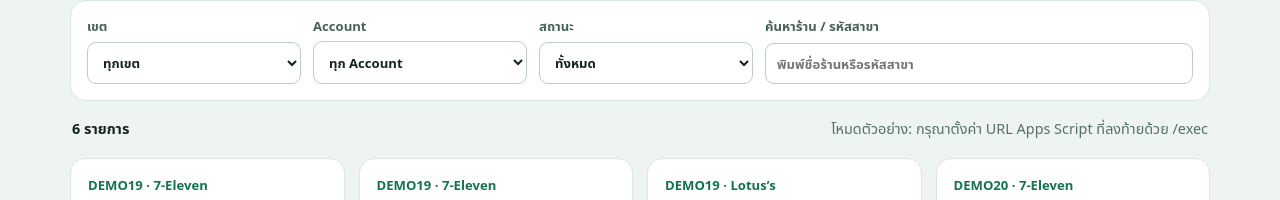
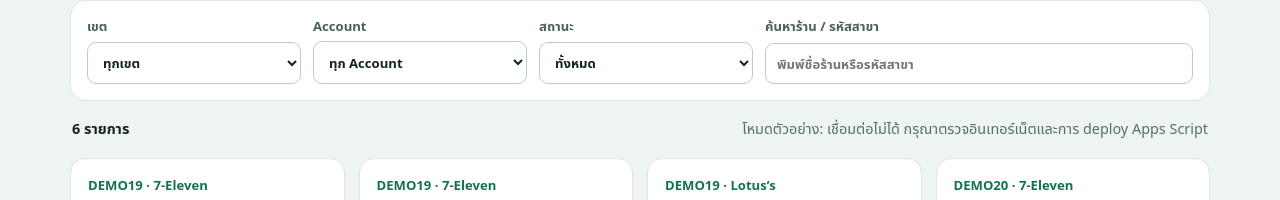
Before and after one commit to surakiatforwork-art/SME_SUPNUT, a website built with Vite: page index.html in a window 1280 px wide. Shown: the part 175-375 px from the top of the page. Built offline with nearby package versions, Linux system fonts and the light colour scheme; no server answers.

Commit message:
Load Apps Script configuration in app

```diff
--- a/index.html
+++ b/index.html
@@ -1,2 +1,2 @@
 <!doctype html>
-<html lang="th"><head><meta charset="UTF-8"><meta name="viewport" content="width=device-width, initial-scale=1.0"><meta name="theme-color" content="#12634b"><meta name="description" content="ค้นหาร้านและบันทึกข้อมูลซื้อออกแล้วสำหรับทีมภาคสนาม"><title>SME • บันทึกงานหน้าร้าน</title></head><body><div id="app"></div><script type="module" src="/src/main.js"></script></body></html>
+<html lang="th"><head><meta charset="UTF-8"><meta name="viewport" content="width=device-width, initial-scale=1.0"><meta name="theme-color" content="#12634b"><meta name="description" content="ค้นหาร้านและบันทึกข้อมูลซื้อออกแล้วสำหรับทีมภาคสนาม"><title>SME • บันทึกงานหน้าร้าน</title></head><body><div id="app"></div><script src="./config.js"></script><script type="module" src="/src/main.js"></script></body></html>
```
